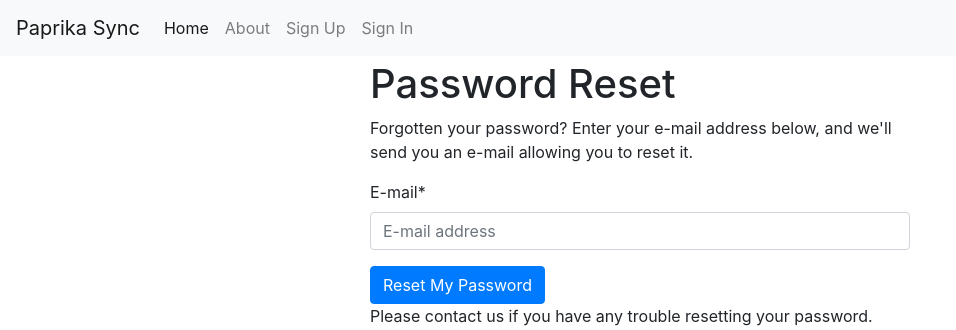
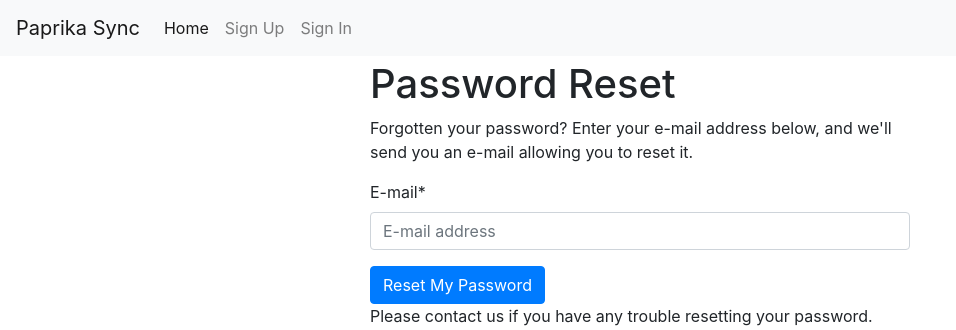
Before and after one commit to grschafer/paprika-sync, a Django app: page /accounts/password/reset/ in a window 1280 px wide. Shown: the top 330 px of the page, without its empty margins (0-956 px from the left). Run offline with Django 3.2, Linux system fonts and the light colour scheme; some libraries are stand-ins or nearby versions.

Commit message:
Remove about view
Remove about nav link

```diff
--- a/config/urls.py
+++ b/config/urls.py
@@ -2,15 +2,9 @@
 from django.urls import include, path
 from django.conf.urls.static import static
 from django.contrib import admin
-from django.views.generic import TemplateView
 from django.views import defaults as default_views
 
 urlpatterns = [
-    path(
-        "about/",
-        TemplateView.as_view(template_name="pages/about.html"),
-        name="about",
-    ),
     # Django Admin, use {% url 'admin:index' %}
     path(settings.ADMIN_URL, admin.site.urls),
     # User management
--- a/paprika_sync/templates/base.html
+++ b/paprika_sync/templates/base.html
@@ -46,9 +46,6 @@
           <ul class="navbar-nav mr-auto">
             <li class="nav-item active">
               <a class="nav-link" href="{% url 'core:home' %}">Home <span class="sr-only">(current)</span></a>
-            </li>
-            <li class="nav-item">
-              <a class="nav-link" href="{% url 'about' %}">About</a>
             </li>
             {% if request.user.is_authenticated %}
               <li class="nav-item">
--- a/paprika_sync/templates/pages/about.html
+++ /dev/null
@@ -1 +0,0 @@
-{% extends "base.html" %}
```
